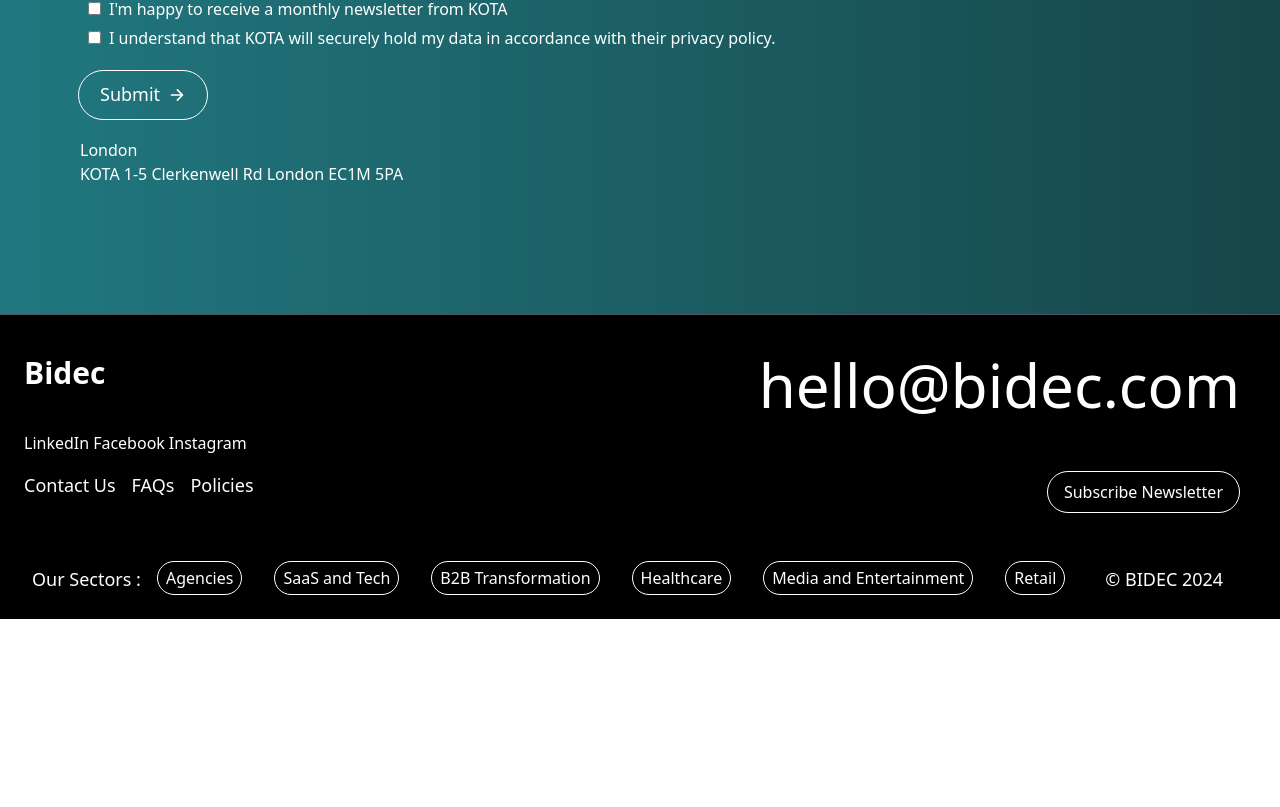
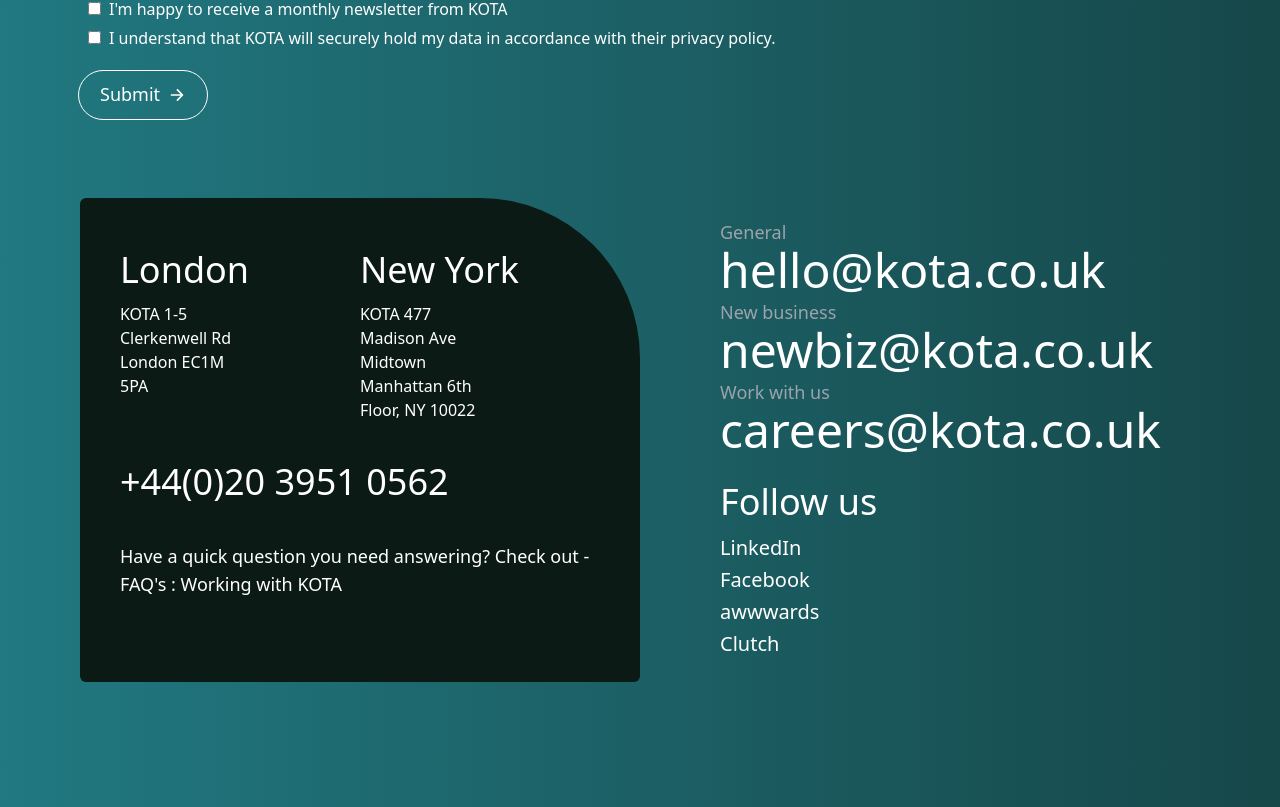
Before and after one commit to Qaviashraf/Bidec, a React (Vite) app: page /ContactUs in a window 1280 px wide. Shown: the part 1013-1820 px from the top of the page. Before the commit the page ends 1632 px from the top, so only its background shows below. Built offline with nearby package versions, Linux system fonts and the light colour scheme.

Commit message:
completed Contact Us page

```diff
--- a/src/Pages/ContactUs.jsx
+++ b/src/Pages/ContactUs.jsx
@@ -75,18 +75,44 @@
         </div>
         <button className='rounded-full outline outline-1 outline-offset-1 my-5 p-2 flex md:text-lg text-sm px-5 hover:bg-[#0C1A16] hover:text-white' type='submit'>Submit <IoArrowForward className='ms-2 my-1.5' /></button>
       </form>
-      <div className='flex justify-between'>
-        <div className="">
-          <div className="">
-            <h1>London</h1>
-            <p>KOTA
-              1-5 Clerkenwell Rd
-              London
-              EC1M 5PA</p>
+      <div className='flex lg:flex-row flex-col justify-between align-center md:mt-20 mt-5'>
+        <div className="rounded-md rounded-tr-[20vh] p-10 w-full lg:w-1/2 bg-[#0C1A16]">
+          <div className="flex">
+            <div className="w-1/2">
+              <h1 className='sm:text-4xl text-2xl py-3'>London</h1>
+              <p className="w-1/2">KOTA
+                1-5 Clerkenwell Rd
+                London
+                EC1M 5PA</p>
+            </div>
+            <div className="w-1/2">
+              <h1 className='sm:text-4xl text-2xl py-3'>New York</h1>
+              <p className="w-1/2">KOTA
+                477 Madison Ave
+                Midtown Manhattan
+                6th Floor, NY 10022</p>
+            </div>
           </div>
-          <div className=""></div>
+          <div>
+            <h1 className='sm:text-4xl text-xl text-start py-10'>+44(0)20 3951 0562</h1>
+            <p className='text-lg'>Have a quick question you need answering?
+              Check out - FAQ's : Working with KOTA</p>
+          </div>
         </div>
-        <div className=""></div>
+        <div className="w-full md:w-1/2 p-5 lg:ps-20">
+          <p className='text-gray-400 text-lg p-0'>General</p>
+          <h1 className='md:text-5xl text-2xl pb-1'>hello@kota.co.uk</h1>
+          <p className='text-gray-400 text-lg p-0'>New business</p>
+          <h1 className='md:text-5xl text-2xl pb-1'>newbiz@kota.co.uk</h1>
+          <p className='text-gray-400 text-lg p-0'>Work with us</p>
+          <h1 className='md:text-5xl text-2xl pb-7'>careers@kota.co.uk</h1>
+          <h1 className='md:text-4xl text-xl pb-3'>Follow us</h1>
+          <h2 className='md:text-xl text-md pb-1'>LinkedIn</h2>
+          <h2 className='md:text-xl text-md pb-1'>Facebook</h2>
+          <h2 className='md:text-xl text-md pb-1'>awwwards</h2>
+          <h2 className='md:text-xl text-md pb-1'>Clutch</h2>
+
+        </div>
       </div>
     </div>
   )
```
